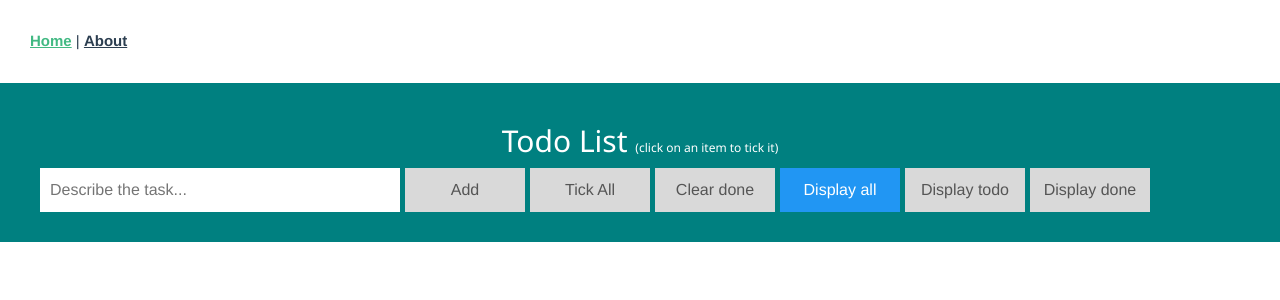
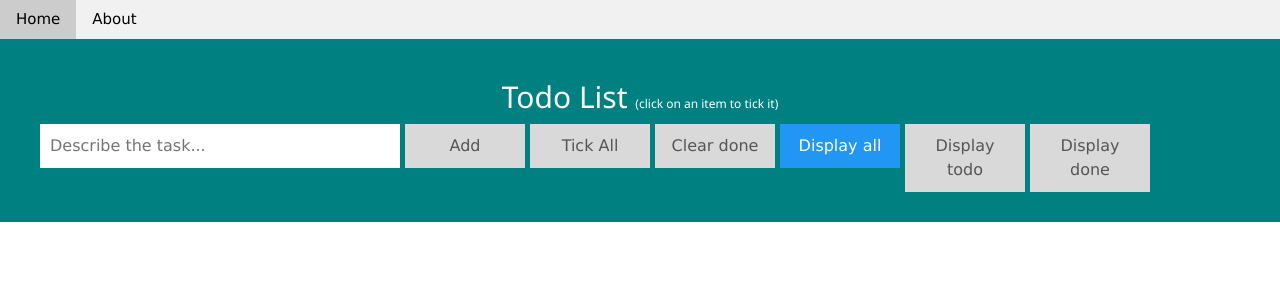
Before and after one commit to NilsRichard/Master2_VueJs, a Vue app: page / in a window 1280 px wide. Shown: the top 300 px of the page. Built offline with nearby package versions, Linux system fonts and the light colour scheme.

Commit message:
a little css

```diff
--- a/src/App.vue
+++ b/src/App.vue
@@ -1,10 +1,10 @@
 <template>
-  <div id="app">
-    <div id="nav">
-      <router-link to="/">Home</router-link> |
-      <router-link to="/about">About</router-link>
+  <div>
+    <div class="w3-bar w3-light-grey">
+      <router-link class="w3-bar-item w3-button" to="/">Home</router-link>
+      <router-link class="w3-bar-item w3-button" to="/about">About</router-link>
     </div>
-    <router-view/>
+    <router-view />
   </div>
 </template>
 
```
